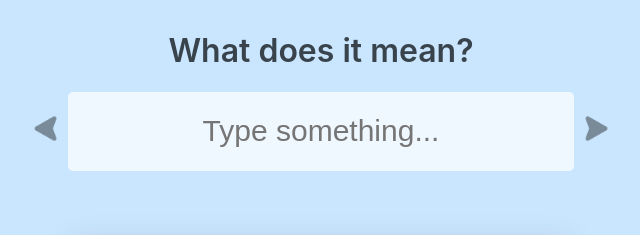
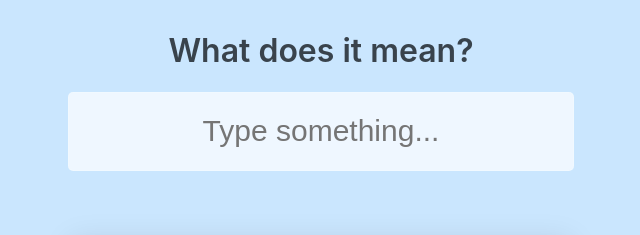
Before and after one commit to hari2309s/what-does-it-mean, a React (Create React App) app: page / in a window 1280 px wide. Shown: the top 235 px of the page, without its empty margins (319-959 px from the left). Built offline with nearby package versions, Linux system fonts and the light colour scheme.

Commit message:
removed unnecessary changes

```diff
--- a/src/App.tsx
+++ b/src/App.tsx
@@ -2,60 +2,21 @@ import React from 'react';
 import Input from './components/Input';
 import Result from './components/Result';
 import styled from '@emotion/styled';
-import { useAppDispatch, useAppSelector } from './store';
+import { useAppSelector } from './store';
 import {
-  selectCurrentIndexInHistory,
-  selectHistory,
   selectIsTyping,
   selectLoading,
-  setCurrentIndexInHistory,
 } from './store/features/search/searchSlice';
 import Loader from './components/Loader';
-import arrowLeft from './assets/arrow-left.png';
-import arrowRight from './assets/arrow-right.png';
 
 const App = () => {
   const isTyping = useAppSelector(selectIsTyping);
   const isLoading = useAppSelector(selectLoading);
-  const currentIndexInHistory = useAppSelector(selectCurrentIndexInHistory);
-  const history = useAppSelector(selectHistory);
-
-  const dispatch = useAppDispatch();
-
-  const handlePreviousClick = () => {
-    if (currentIndexInHistory > 0) {
-      dispatch(setCurrentIndexInHistory(currentIndexInHistory - 1));
-    } else {
-      dispatch(setCurrentIndexInHistory(0));
-    }
-  };
-
-  const handleNextClick = () => {
-    dispatch(setCurrentIndexInHistory(currentIndexInHistory + 1));
-  };
 
   return (
     <Container>
       <h1>What does it mean?</h1>
-      <div>
-        <Icon
-          src={arrowLeft}
-          alt="previous-word"
-          onClick={handlePreviousClick}
-          disabled={currentIndexInHistory === -1}
-        />
-        <Input />
-        <Icon
-          src={arrowRight}
-          alt="next-word"
-          onClick={handleNextClick}
-          disabled={
-            history.length === 1 ||
-            currentIndexInHistory === -1 ||
-            currentIndexInHistory === history.length - 1
-          }
-        />
-      </div>
+      <Input />
       {(isTyping || isLoading) && <Loader />}
       <Result />
     </Container>
@@ -87,12 +48,4 @@ const Container = styled.div({
   },
 });
 
-const Icon = styled.img<{ disabled: boolean }>((props) => ({
-  opacity: props.disabled ? 0.4 : 1,
-  width: '25px',
-  height: '25px',
-  margin: '0 10px',
-  cursor: props.disabled ? 'not-allowed' : 'pointer',
-}));
-
 export default App;
--- a/src/components/Result.tsx
+++ b/src/components/Result.tsx
@@ -2,9 +2,7 @@ import styled from '@emotion/styled';
 import React from 'react';
 import { useAppSelector } from '../store';
 import {
-  selectCurrentIndexInHistory,
   selectError,
-  selectHistory,
   selectIsTyping,
   selectLoading,
   selectMeaning,
@@ -18,14 +16,10 @@ import Info from './Info';
 const Result = () => {
   const isTyping = useAppSelector(selectIsTyping);
   const meaning = useAppSelector(selectMeaning);
-  const currentIndexInHistory = useAppSelector(selectCurrentIndexInHistory);
-  const history = useAppSelector(selectHistory);
   const isLoading = useAppSelector(selectLoading);
   const error = useAppSelector(selectError);
 
-  const normalizedMeaning = useNormalizeMeaning(
-    meaning?.[0] ?? history[currentIndexInHistory]
-  );
+  const normalizedMeaning = useNormalizeMeaning(meaning?.[0]);
 
   const handleSpeakWord = () => {
     const audio = new Audio(normalizedMeaning?.phonetic.audio);
@@ -35,7 +29,7 @@ const Result = () => {
   return (
     <Container data-testid="result">
       {error && <NotFound />}
-      {(meaning?.length > 0 || (meaning?.length == 0 && normalizedMeaning)) && (
+      {meaning?.length > 0 && (
         <div data-testid="meaning">
           <Word>{normalizedMeaning?.word}</Word>
           <Phonetic show={!!normalizedMeaning?.hasPhonetic}>
--- a/src/store/features/search/searchSlice.ts
+++ b/src/store/features/search/searchSlice.ts
@@ -10,8 +10,6 @@ import { RootState } from '../../store';
 interface SearchState {
   isTyping: boolean;
   meaning: IMeaning[];
-  history: IMeaning[];
-  currentIndexInHistory: number;
   loading: boolean;
   error: Error | SerializedError | null;
 }
@@ -19,8 +17,6 @@ interface SearchState {
 const initialState: SearchState = {
   isTyping: false,
   meaning: [],
-  history: [],
-  currentIndexInHistory: -1,
   loading: false,
   error: null,
 };
@@ -44,13 +40,9 @@ export const searchSlice = createSlice({
     setTyping: (state, action: PayloadAction<boolean>) => {
       state.isTyping = action.payload;
     },
-    setCurrentIndexInHistory: (state, action: PayloadAction<number>) => {
-      state.currentIndexInHistory = action.payload;
-    },
     clearMeaning: (state) => {
       state.isTyping = false;
       state.meaning = [];
-      state.currentIndexInHistory = state.history.length - 1;
       state.error = null;
     },
   },
@@ -60,7 +52,6 @@ export const searchSlice = createSlice({
         getMeaning.fulfilled,
         (state, action: PayloadAction<IMeaning[]>) => {
           state.meaning = action.payload;
-          state.history = [...state.history, action.payload[0]];
           state.loading = false;
           state.error = null;
         }
@@ -80,14 +71,10 @@ export const searchSlice = createSlice({
 });
 
 export const selectIsTyping = (state: RootState) => state.search.isTyping;
-export const selectCurrentIndexInHistory = (state: RootState) =>
-  state.search.currentIndexInHistory;
 export const selectMeaning = (state: RootState) => state.search.meaning;
-export const selectHistory = (state: RootState) => state.search.history;
 export const selectLoading = (state: RootState) => state.search.loading;
 export const selectError = (state: RootState) => state.search.error;
 
-export const { setTyping, setCurrentIndexInHistory, clearMeaning } =
-  searchSlice.actions;
+export const { setTyping, clearMeaning } = searchSlice.actions;
 
 export default searchSlice.reducer;
```
Also changed, not shown: src/assets/arrow-left.png (deleted), src/assets/arrow-right.png (deleted).
